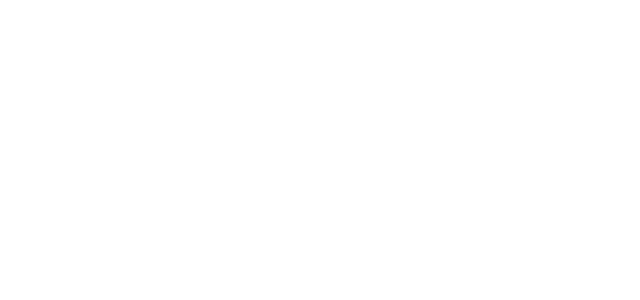
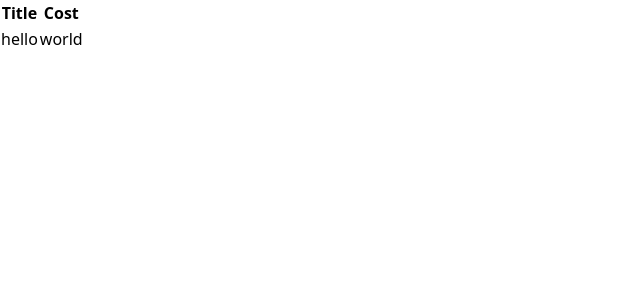
Before and after one commit to FunnyLookingFish/Menthol, a React (Create React App) app in the folder client/: page /budget in a window 1280 px wide. Shown: the top 300 px of the page, without its empty margins (0-640 px from the left). Built offline with nearby package versions, Linux system fonts and the light colour scheme.

Commit message:
worked on expense tables

```diff
--- /dev/null
+++ b/client/src/components/ExpenseTable/expenseTable.js
@@ -0,0 +1,52 @@
+// import Expense from "../../../../server/models/Expense";
+import { useEffect, useState } from "react";
+
+
+// export default function ExpenseTable(){
+//     useEffect(() => {
+//         const expenses = Expense.map((expense)=>{
+//             return(
+//                 <table class="table-fixed">
+//                     <thead>
+//                         <tr>
+//                             <th>Title</th>
+//                             <th>Category</th>
+//                             <th>Cost</th>
+//                         </tr>
+//                     </thead>
+//                     <tbody>
+//                         <tr>
+//                             <td>{expense.name}</td>
+//                             <td>{expense.expense}</td>
+//                         </tr>
+//                     </tbody>
+//                 </table>
+//             )
+//         })
+//         return(
+//             <div>
+//                 {expenses}
+//             </div>
+//         )
+//     })
+// }
+export default function ExpenseTable(){
+    return(
+        <div>
+            <table class="table-fixed">
+                    <thead>
+                        <tr>
+                            <th>Title</th>
+                            <th>Cost</th>
+                        </tr>
+                    </thead>
+                    <tbody>
+                        <tr>
+                            <td>hello</td>
+                            <td>world</td>
+                        </tr>
+                    </tbody>
+                </table>
+        </div>
+    )
+}
--- a/client/src/components/loginSignContainer/loginSignUpContainer.js
+++ b/client/src/components/loginSignContainer/loginSignUpContainer.js
@@ -7,7 +7,7 @@ export default function LoginSignUpContainer(state){
         setIsSigningUp(current => !current)
     }
     return (
-    <div className="">
+    <div className="border border-black-500">
     {isSigningUp
     ? <Signup/>
     : <Login/>}
--- a/client/src/pages/Budget.js
+++ b/client/src/pages/Budget.js
@@ -1,4 +1,8 @@
+import ExpenseTable from "../components/ExpenseTable/expenseTable"
 export default function Budget(){
-    return
-
+    return (
+        <div>
+            <ExpenseTable />
+        </div>
+    )
 }
```
Also changed, not shown: client/src/components/expenseGraph/expenseGraph.js (added).
